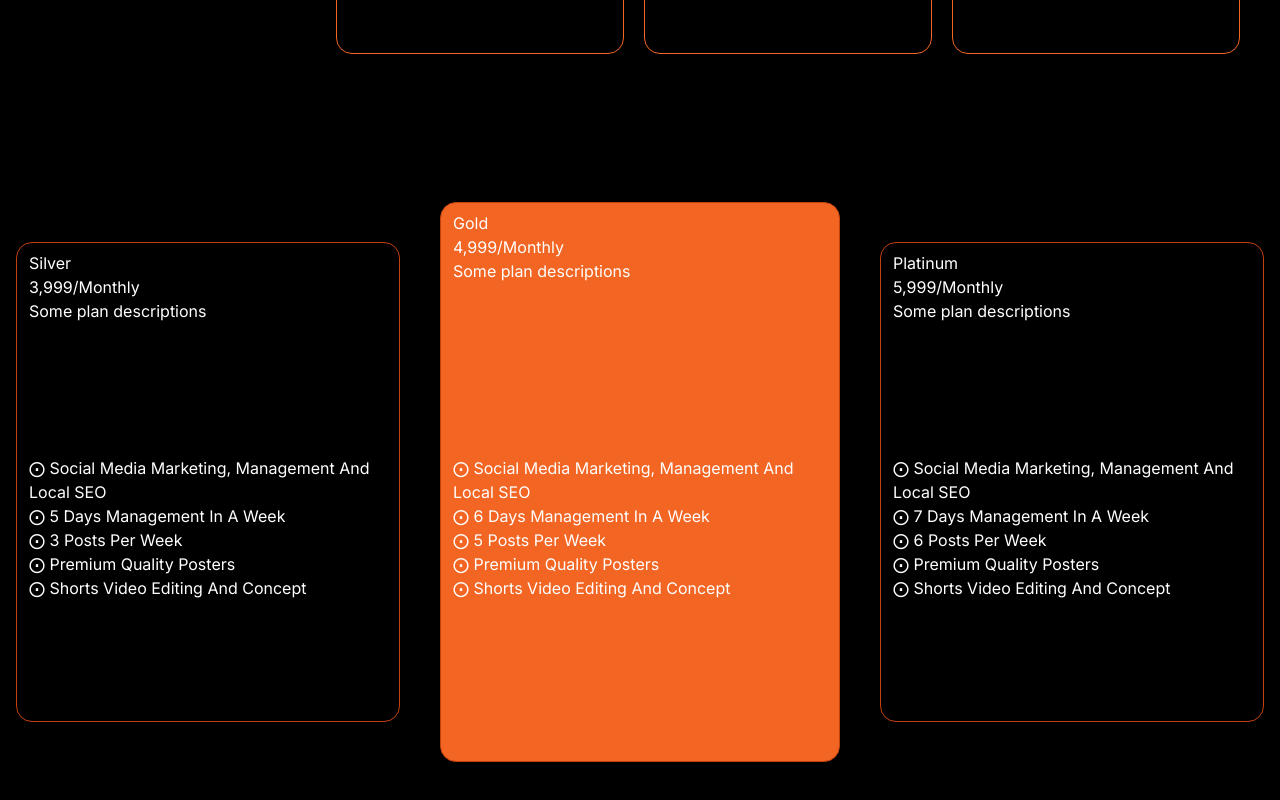
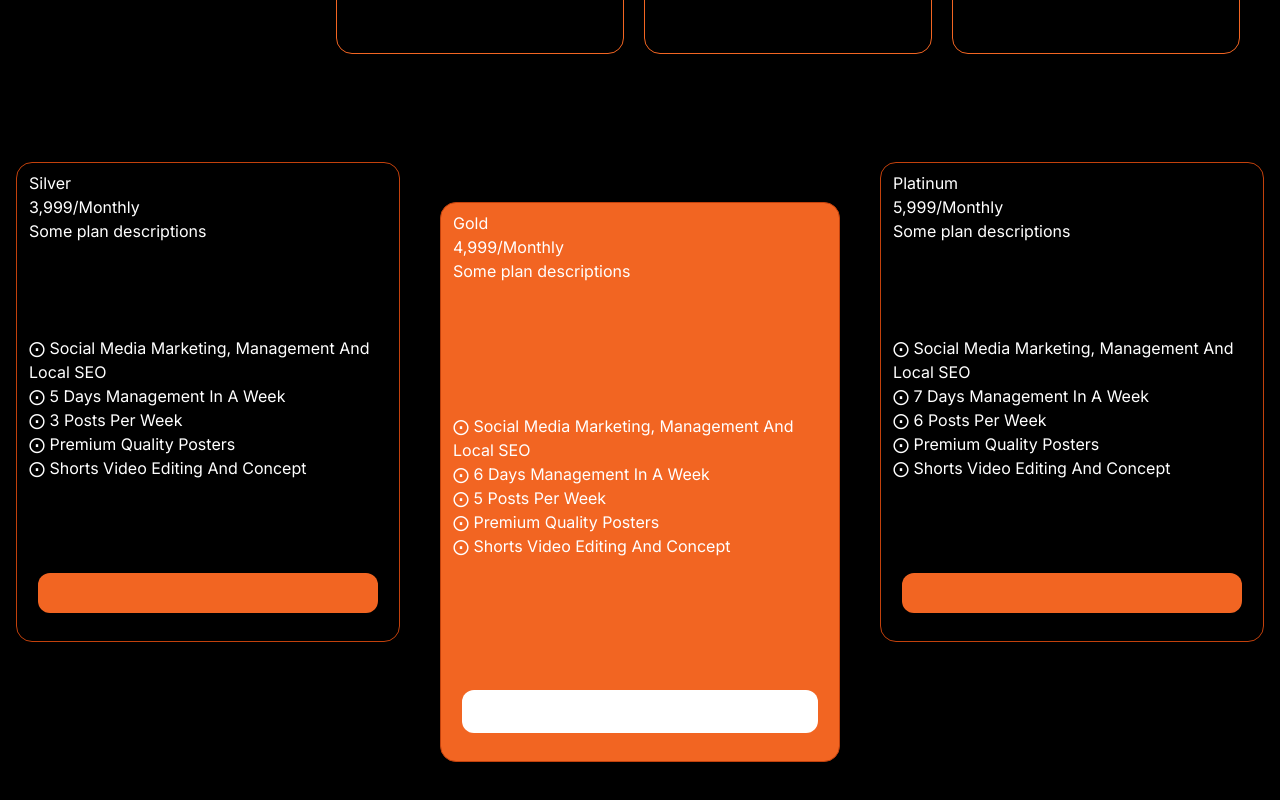
Before and after one commit to thetitasghosh/Your-Maker-Agency, a Next.js app: page / in a window 1280 px wide. Shown: the part 3542-4342 px from the top of the page. Built offline with nearby package versions, Linux system fonts and the light colour scheme.

Commit message:
add parallax effect on plan section

```diff
--- a/src/components/section/PlanSection.jsx
+++ b/src/components/section/PlanSection.jsx
@@ -1,11 +1,12 @@
-import React from "react";
+import React, { useRef } from "react";
 import PlanCard from "@/components/ui/PlanCard";
 import { plandetails } from "@/data/plandetails";
 const PlanSection = () => {
+  const PlanCont = useRef()
   return (
     <div className="flex h-screen w-screen items-center justify-center gap-10">
       {plandetails.map((data, i) => {
-        return <PlanCard key={i} data={data} />;
+        return <PlanCard ref={PlanCont} key={i} data={data} />;
       })}
     </div>
   );
--- a/src/components/ui/PlanCard.jsx
+++ b/src/components/ui/PlanCard.jsx
@@ -1,13 +1,25 @@
+"use client";
 import { cn } from "@/libs/cn";
+import { useScroll, useTransform, motion } from "framer-motion";
 import React from "react";
 
-const PlanCard = ({ data }) => {
+const PlanCard = ({ data, ref }) => {
+  let { plan } = data;
+  let Gold = plan;
+  let GoldPlan = Gold === "Gold";
+
+  const { scrollYProgress } = useScroll({
+    target: ref,
+    offset: ["start start", "end end"],
+    layoutEffect:false
+  });
+  let yparalax = useTransform(scrollYProgress, [0, 1], [150, -80]);
   return (
-    <div
-      style={{ backgroundColor: data.bgColor }}
+    <motion.div
+      style={{ backgroundColor: data.bgColor, y: GoldPlan ? "" : yparalax }}
       className={cn(
         "flex h-[30rem] w-96 flex-col items-center justify-center gap-5 rounded-2xl border border-orange-700 p-2 px-3",
-        { "h-[35rem] w-[25rem]": data.plan === "Gold" },
+        { "h-[35rem] w-[25rem]": GoldPlan },
       )}
     >
       <div className="planTitle h-20 w-full">
@@ -24,7 +36,13 @@ const PlanCard = ({ data }) => {
           <li>⨀ {data.benifits5}</li>
         </ul>
       </div>
-    </div>
+      <div
+        className={cn("mb-5 h-16 w-[95%] rounded-xl bg-yourMaker text-white", {
+          "bg-white": GoldPlan,
+          "text-black": GoldPlan,
+        })}
+      ></div>
+    </motion.div>
   );
 };
 
```
